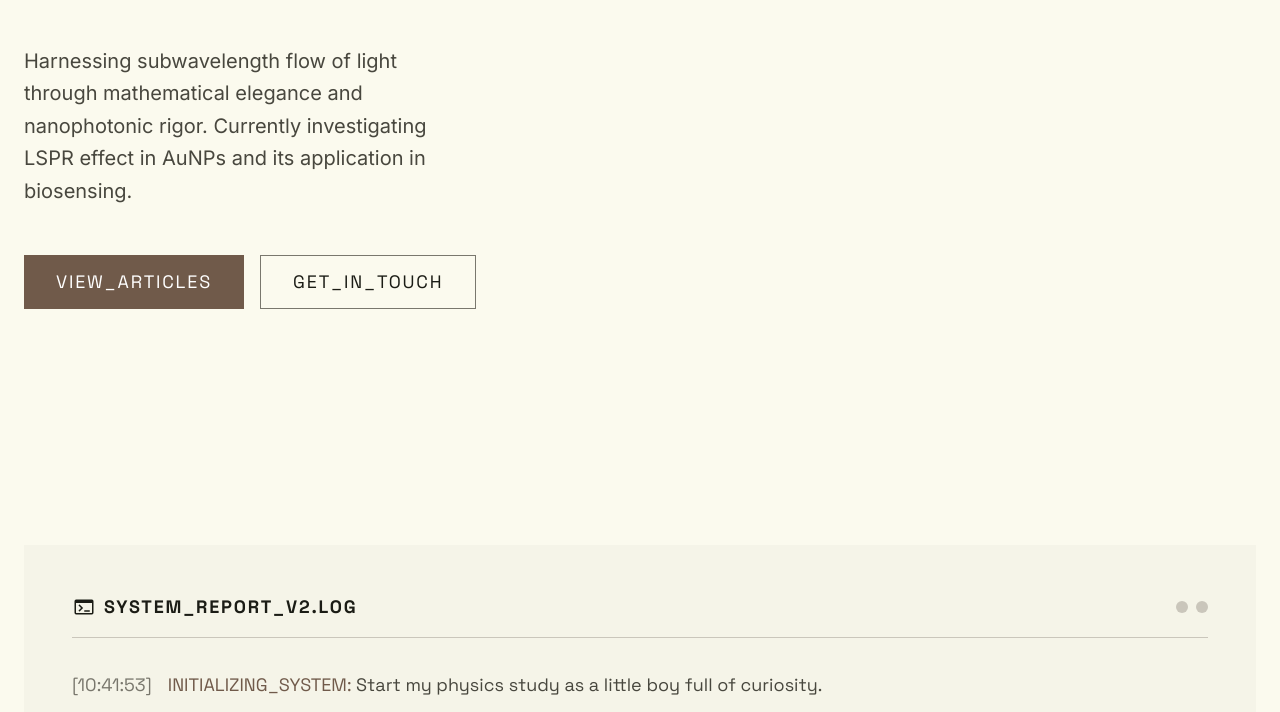
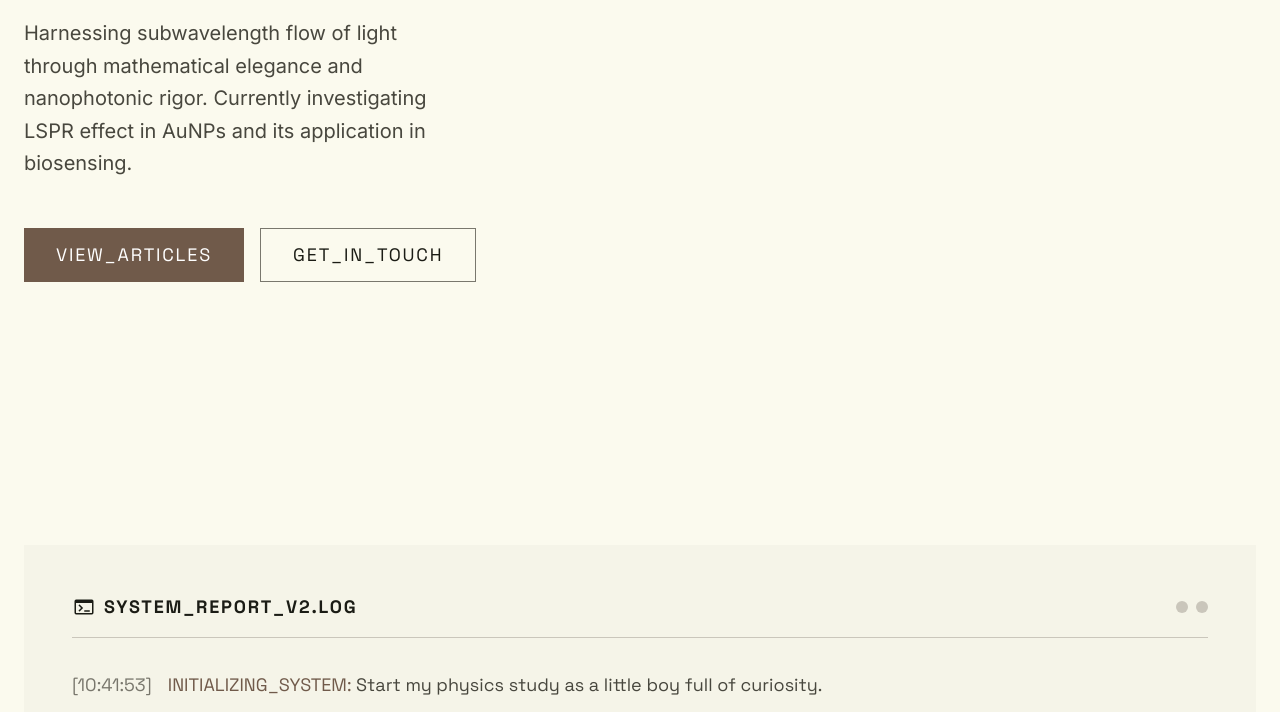
Before and after one commit to chinskylee/chinskylee.github.io, an Astro site: page / in a window 1280 px wide. Shown: the part 447-1159 px from the top of the page. Built offline with nearby package versions, Linux system fonts and the light colour scheme; Astro itself is replaced by a stand-in of ours.

Commit message:
Adjust Hero section position higher
- Change justify-center to justify-start
- Increase pt-24 to pt-32 for more top padding
- Add mt-8 for additional top margin
- Content is now positioned higher on the page

```diff
--- a/src/components/Hero.astro
+++ b/src/components/Hero.astro
@@ -1,8 +1,8 @@
 ---
 ---
 
-<section class="min-h-screen flex flex-col justify-center pt-24 pb-12">
-  <div class="space-y-8 max-w-4xl">
+<section class="min-h-screen flex flex-col justify-start pt-32 pb-12">
+  <div class="space-y-8 max-w-4xl mt-8">
     <h1 class="font-headline text-6xl md:text-8xl font-bold tracking-tighter text-on-surface leading-[0.9]">
       CHINSKY&nbsp;<span class="text-primary">LEE</span>
     </h1>
```
